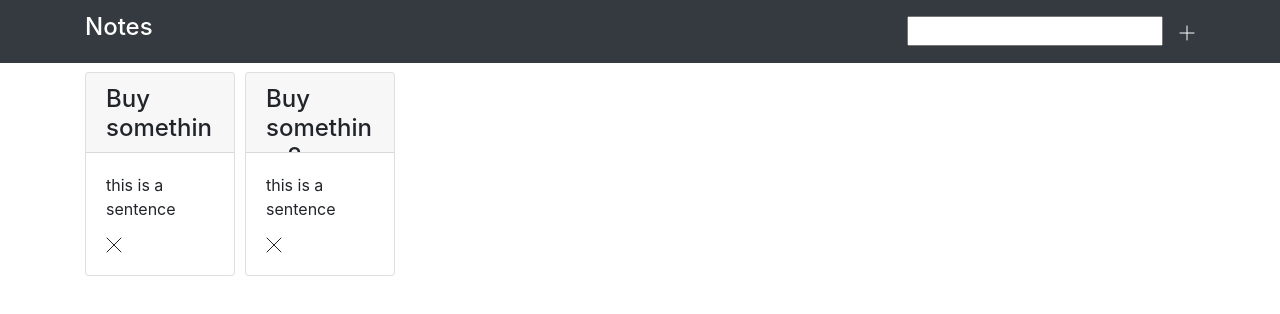
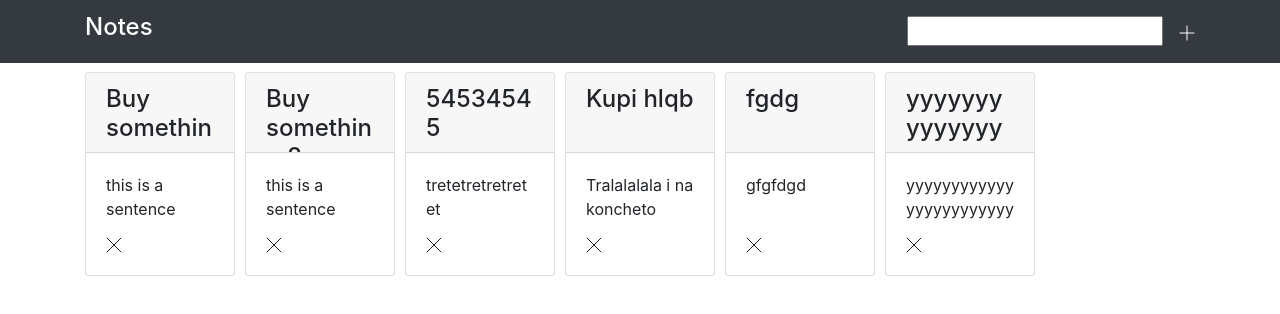
Before and after one commit to yory100/Angular-Soft-Serve-app, an Angular app: page / in a window 1280 px wide. Shown: the top 314 px of the page. Built offline with nearby package versions, Linux system fonts and the light colour scheme; data requests are answered from the project's data file.

Commit message:
adding notes and routing after adding notes

```diff
--- a/db.json
+++ b/db.json
@@ -9,6 +9,26 @@
       "id": 3,
       "title": "Buy something 2",
       "message": "this is a sentence tralalalal 42"
+    },
+    {
+      "title": "54534545",
+      "message": "tretetretretretet",
+      "id": 4
+    },
+    {
+      "title": "Kupi hlqb",
+      "message": "Tralalalala i na koncheto guza",
+      "id": 5
+    },
+    {
+      "title": "fgdg",
+      "message": "gfgfdgd",
+      "id": 6
+    },
+    {
+      "title": "yyyyyyyyyyyyyyy",
+      "message": "yyyyyyyyyyyyyyyyyyyyyyyyyyy",
+      "id": 7
     }
   ]
 }
--- a/src/app/components/add-edit/add-edit.component.html
+++ b/src/app/components/add-edit/add-edit.component.html
@@ -1,6 +1,6 @@
 <div class="row">
   <div class="col-12">
-    <form class="form">
+    <form class="form" #myForm="ngForm" (ngSubmit)="onSubmit()">
       <div class="form-group">
         <label for="title"></label>
         <input type="text" id="title" class="form-control" name="title"
--- a/src/app/components/add-edit/add-edit.component.ts
+++ b/src/app/components/add-edit/add-edit.component.ts
@@ -1,5 +1,5 @@
 import { Component, OnInit } from '@angular/core';
-import { ActivatedRoute} from '@angular/router';
+import { Router , ActivatedRoute} from '@angular/router';
 import { Note } from '@app/shared/note.model';
 import { NoteService } from "../../services/note-service.service";
 
@@ -11,20 +11,15 @@ import { NoteService } from "../../services/note-service.service";
 export class AddEditComponent implements OnInit {
 
   id: number;
-  textNote: Note;
+  note: Note;
   error:any;
 
   title: string;
   message: string;
 
-  //model = new Note(18, 'Dr IQ', 'Chuck Overstreet');
-
-  submitted = false;
-
-  onSubmit() { this.submitted = true; }
-
   constructor(
     private activateRoute: ActivatedRoute,
+    private router: Router,
     private noteService: NoteService
   ) {
     this.id = activateRoute.snapshot.params['id'];
@@ -38,9 +33,26 @@ export class AddEditComponent implements OnInit {
   //noteService.postAdded( this.textNote );
 
   ngOnInit() {
+
+    //If editing existing note - load existing note data to form
     if( this.id ) {
       this.noteService.getSingleNotes( this.id ).subscribe(
-        data => this.textNote = data ,
+        data => this.note = data ,
+        error => { this.error = error.message; console.log(error); }
+      );
+    }
+  }
+
+
+  onSubmit():void {
+    const textNote = {
+      title: this.title,
+      message: this.message
+    }
+
+    if( textNote ){
+      this.noteService.addNote( textNote ).subscribe(
+        data => this.router.navigate(['/home']),
         error => { this.error = error.message; console.log(error); }
       );
     }
--- a/src/app/components/note-item/note-item.component.css
+++ b/src/app/components/note-item/note-item.component.css
@@ -1,11 +1,11 @@
 
-p, h4 {
-    max-height: 50px;
+p {
+    height: 50px;
     overflow: hidden;
 }
 
 h4 {
-    max-height: 80px;
+    height: 80px;
     overflow: hidden;
 }
 
--- a/src/app/services/note-service.service.ts
+++ b/src/app/services/note-service.service.ts
@@ -40,4 +40,8 @@ export class NoteService {
         const url = `${this.notesUrl}/${note.id}`
         return this.http.delete<Note>(url, httpOptions);
     }
+
+    addNote( note: any ): Observable<any>{
+        return this.http.post<any>( this.notesUrl, note, httpOptions)
+    }
 }
```
